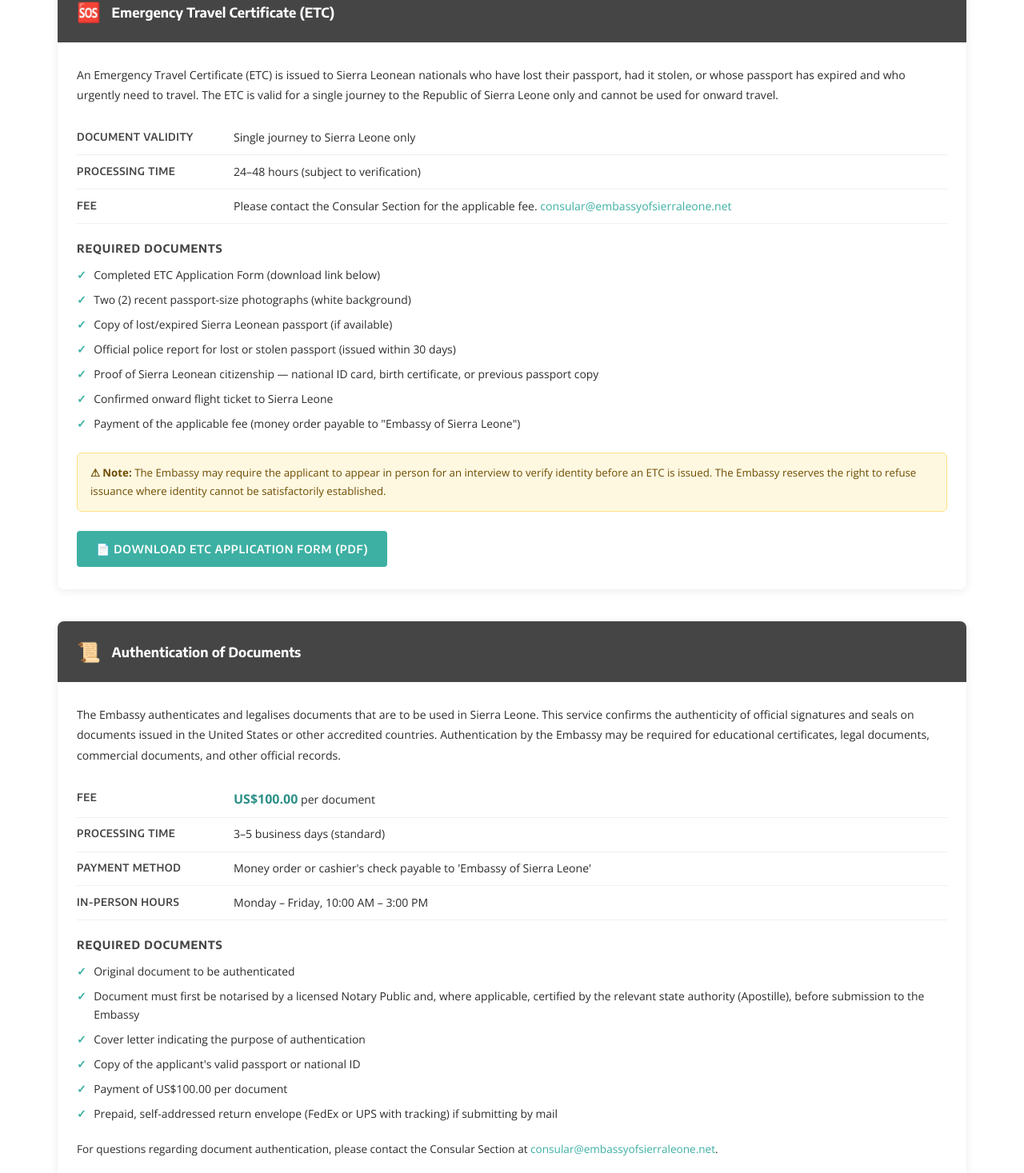
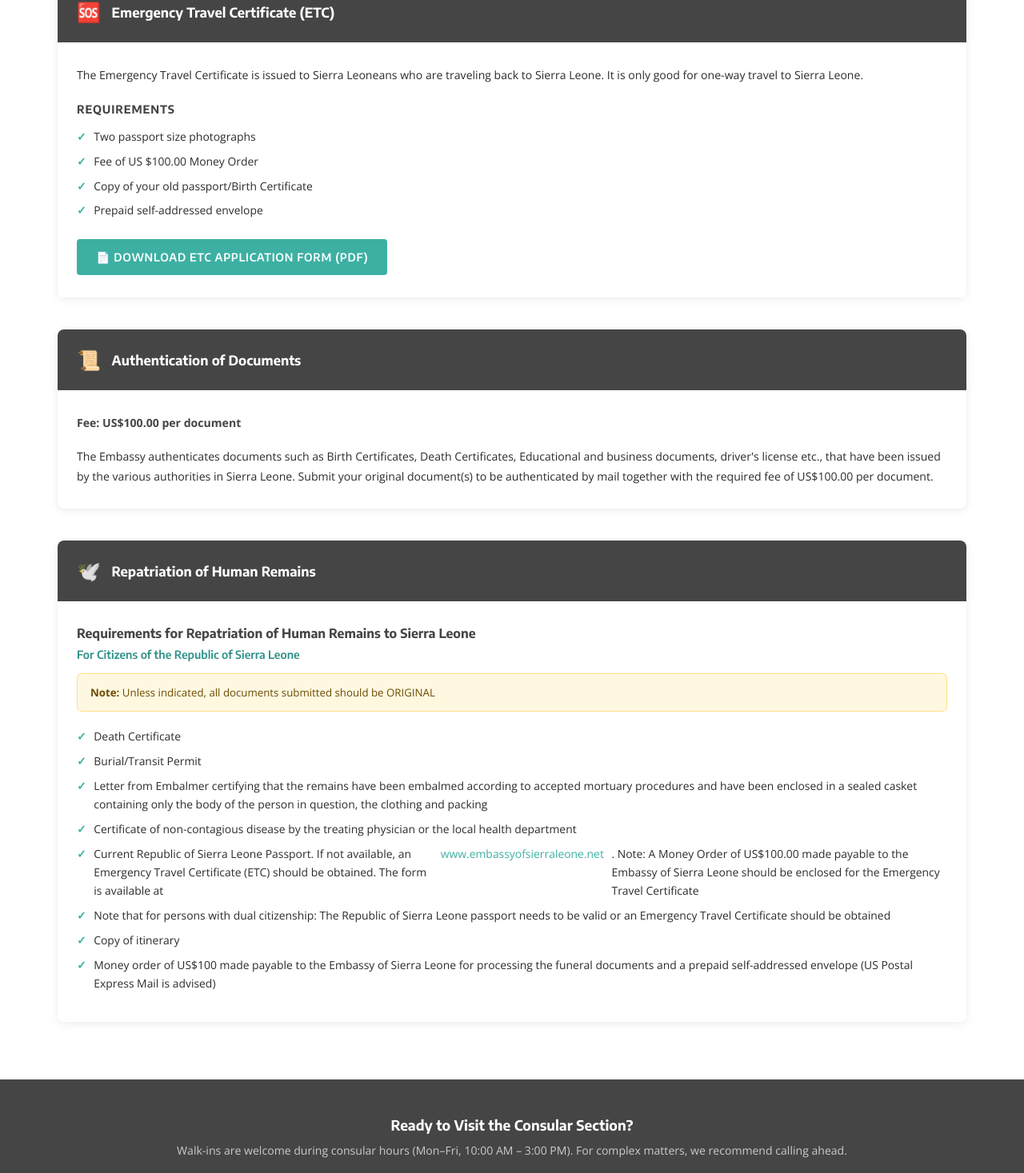
Before and after one commit to tokyozen/sierra-leone-embassy, a Next.js app: page /consular-services in a window 1280 px wide. Shown: the part 654-2121 px from the top of the page at 80% size. Built offline with nearby package versions, Linux system fonts and the light colour scheme.

Commit message:
Client updates: consular services, visa form download, department contacts, accredited countries, news blog image fix

```diff
--- a/src/app/consular-services/page.tsx
+++ b/src/app/consular-services/page.tsx
@@ -5,7 +5,7 @@ import PageHero from "@/components/PageHero";
 export const metadata: Metadata = {
   title: "Consular Services",
   description:
-    "Consular services offered by the Embassy of Sierra Leone — Emergency Travel Certificates, authentication of documents, and more.",
+    "Consular services offered by the Embassy of Sierra Leone — Emergency Travel Certificates, authentication of documents, repatriation of human remains, and more.",
 };
 
 const SectionCard = ({
@@ -51,33 +51,6 @@ const SectionCard = ({
   </div>
 );
 
-const InfoRow = ({ label, value }: { label: string; value: React.ReactNode }) => (
-  <div
-    style={{
-      display: "flex",
-      gap: "1rem",
-      padding: "0.6rem 0",
-      borderBottom: "1px solid #f0f0f0",
-      fontSize: "0.88rem",
-    }}
-  >
-    <span
-      style={{
-        flex: "0 0 180px",
-        fontFamily: "var(--font-heading)",
-        fontWeight: 600,
-        color: "var(--color-navy)",
-        fontSize: "0.82rem",
-        textTransform: "uppercase",
-        letterSpacing: "0.04em",
-      }}
-    >
-      {label}
-    </span>
-    <span style={{ color: "var(--color-text-mid)", lineHeight: 1.6 }}>{value}</span>
-  </div>
-);
-
 const CheckItem = ({ children }: { children: React.ReactNode }) => (
   <li
     style={{
@@ -118,61 +91,36 @@ export default function ConsularServicesPage() {
       <section style={{ padding: "4.5rem 0" }}>
         <div className="container-site" style={{ display: "flex", flexDirection: "column", gap: "2.5rem" }}>
 
-          {/* ── Emergency Travel Certificate ──────── */}
+          {/* ── Section A: Emergency Travel Certificate ── */}
           <SectionCard icon="🆘" title="Emergency Travel Certificate (ETC)">
             <p style={{ color: "var(--color-text-mid)", fontSize: "0.88rem", lineHeight: 1.8, marginBottom: "1.25rem" }}>
-              An Emergency Travel Certificate (ETC) is issued to Sierra Leonean nationals who have lost their passport,
-              had it stolen, or whose passport has expired and who urgently need to travel. The ETC is valid for a
-              single journey to the Republic of Sierra Leone only and cannot be used for onward travel.
+              The Emergency Travel Certificate is issued to Sierra Leoneans who are traveling back to Sierra Leone. It is
+              only good for one-way travel to Sierra Leone.
             </p>
 
-            <InfoRow label="Document Validity" value="Single journey to Sierra Leone only" />
-            <InfoRow label="Processing Time" value="24–48 hours (subject to verification)" />
-            <InfoRow
-              label="Fee"
-              value={
-                <span>
-                  Please contact the Consular Section for the applicable fee.{" "}
-                  <a href="mailto:consular@embassyofsierraleone.net" style={{ color: "var(--color-teal)" }}>
-                    consular@embassyofsierraleone.net
-                  </a>
-                </span>
-              }
-            />
-
-            <h3 style={{ fontFamily: "var(--font-heading)", fontWeight: 700, fontSize: "0.88rem", color: "var(--color-navy)", textTransform: "uppercase", letterSpacing: "0.06em", margin: "1.25rem 0 0.75rem" }}>
-              Required Documents
+            <h3
+              style={{
+                fontFamily: "var(--font-heading)",
+                fontWeight: 700,
+                fontSize: "0.88rem",
+                color: "var(--color-navy)",
+                textTransform: "uppercase",
+                letterSpacing: "0.06em",
+                margin: "1.25rem 0 0.75rem",
+              }}
+            >
+              Requirements
             </h3>
             <ul style={{ listStyle: "none", padding: 0, margin: 0 }}>
-              <CheckItem>Completed ETC Application Form (download link below)</CheckItem>
-              <CheckItem>Two (2) recent passport-size photographs (white background)</CheckItem>
-              <CheckItem>Copy of lost/expired Sierra Leonean passport (if available)</CheckItem>
-              <CheckItem>Official police report for lost or stolen passport (issued within 30 days)</CheckItem>
-              <CheckItem>Proof of Sierra Leonean citizenship — national ID card, birth certificate, or previous passport copy</CheckItem>
-              <CheckItem>Confirmed onward flight ticket to Sierra Leone</CheckItem>
-              <CheckItem>Payment of the applicable fee (money order payable to &quot;Embassy of Sierra Leone&quot;)</CheckItem>
+              <CheckItem>Two passport size photographs</CheckItem>
+              <CheckItem>Fee of US $100.00 Money Order</CheckItem>
+              <CheckItem>Copy of your old passport/Birth Certificate</CheckItem>
+              <CheckItem>Prepaid self-addressed envelope</CheckItem>
             </ul>
-
-            <div
-              style={{
-                marginTop: "1.5rem",
-                backgroundColor: "#fff8e1",
-                border: "1px solid #ffe082",
-                borderRadius: "0.375rem",
-                padding: "0.85rem 1rem",
-                fontSize: "0.83rem",
-                color: "#6d4c00",
-                lineHeight: 1.7,
-              }}
-            >
-              <strong>⚠ Note:</strong> The Embassy may require the applicant to appear in person for an interview to verify
-              identity before an ETC is issued. The Embassy reserves the right to refuse issuance where identity cannot be
-              satisfactorily established.
-            </div>
 
             <div style={{ marginTop: "1.5rem" }}>
               <a
-                href="/documents/ETC-Application-Form.pdf"
+                href="/documents/ETC_Form.pdf"
                 target="_blank"
                 rel="noopener noreferrer"
                 className="btn-primary"
@@ -183,105 +131,111 @@ export default function ConsularServicesPage() {
             </div>
           </SectionCard>
 
-          {/* ── Authentication of Documents ───────── */}
+          {/* ── Section B: Authentication of Documents ── */}
           <SectionCard icon="📜" title="Authentication of Documents">
-            <p style={{ color: "var(--color-text-mid)", fontSize: "0.88rem", lineHeight: 1.8, marginBottom: "1.25rem" }}>
-              The Embassy authenticates and legalises documents that are to be used in Sierra Leone. This service
-              confirms the authenticity of official signatures and seals on documents issued in the United States or
-              other accredited countries. Authentication by the Embassy may be required for educational certificates,
-              legal documents, commercial documents, and other official records.
+            <p style={{ color: "var(--color-text-mid)", fontSize: "0.88rem", lineHeight: 1.8, marginBottom: "1rem" }}>
+              <strong style={{ color: "var(--color-navy)" }}>Fee: US$100.00 per document</strong>
             </p>
-
-            <InfoRow
-              label="Fee"
-              value={
-                <span>
-                  <strong style={{ color: "var(--color-teal-dark)", fontSize: "1rem" }}>US$100.00</strong> per document
-                </span>
-              }
-            />
-            <InfoRow label="Processing Time" value="3–5 business days (standard)" />
-            <InfoRow label="Payment Method" value="Money order or cashier's check payable to 'Embassy of Sierra Leone'" />
-            <InfoRow label="In-Person Hours" value="Monday – Friday, 10:00 AM – 3:00 PM" />
-
-            <h3 style={{ fontFamily: "var(--font-heading)", fontWeight: 700, fontSize: "0.88rem", color: "var(--color-navy)", textTransform: "uppercase", letterSpacing: "0.06em", margin: "1.25rem 0 0.75rem" }}>
-              Required Documents
-            </h3>
-            <ul style={{ listStyle: "none", padding: 0, margin: 0 }}>
-              <CheckItem>Original document to be authenticated</CheckItem>
-              <CheckItem>
-                Document must first be notarised by a licensed Notary Public and, where applicable,
-                certified by the relevant state authority (Apostille), before submission to the Embassy
-              </CheckItem>
-              <CheckItem>Cover letter indicating the purpose of authentication</CheckItem>
-              <CheckItem>Copy of the applicant&apos;s valid passport or national ID</CheckItem>
-              <CheckItem>Payment of US$100.00 per document</CheckItem>
-              <CheckItem>Prepaid, self-addressed return envelope (FedEx or UPS with tracking) if submitting by mail</CheckItem>
-            </ul>
-
-            <p style={{ marginTop: "1.25rem", color: "var(--color-text-mid)", fontSize: "0.85rem", lineHeight: 1.7 }}>
-              For questions regarding document authentication, please contact the Consular Section at{" "}
-              <a href="mailto:consular@embassyofsierraleone.net" style={{ color: "var(--color-teal)" }}>
-                consular@embassyofsierraleone.net
-              </a>
-              .
+            <p style={{ color: "var(--color-text-mid)", fontSize: "0.88rem", lineHeight: 1.8 }}>
+              The Embassy authenticates documents such as Birth Certificates, Death Certificates, Educational and
+              business documents, driver&apos;s license etc., that have been issued by the various authorities in
+              Sierra Leone. Submit your original document(s) to be authenticated by mail together with the required
+              fee of US$100.00 per document.
             </p>
           </SectionCard>
 
-          {/* ── Passport Services ─────────────────── */}
-          <SectionCard icon="🛂" title="Sierra Leonean Passport Services">
-            <p style={{ color: "var(--color-text-mid)", fontSize: "0.88rem", lineHeight: 1.8, marginBottom: "1.25rem" }}>
-              The Embassy facilitates new passport applications, passport renewals, and amendments for Sierra Leonean
-              nationals residing in the United States and other accredited countries. All passport applications are
-              processed through the Government of Sierra Leone&apos;s central immigration authority.
+          {/* ── Section C: Repatriation of Human Remains ── */}
+          <SectionCard icon="🕊️" title="Repatriation of Human Remains">
+            <h3
+              style={{
+                fontFamily: "var(--font-heading)",
+                fontWeight: 700,
+                fontSize: "1rem",
+                color: "var(--color-navy)",
+                marginBottom: "0.25rem",
+              }}
+            >
+              Requirements for Repatriation of Human Remains to Sierra Leone
+            </h3>
+            <p
+              style={{
+                fontFamily: "var(--font-heading)",
+                fontWeight: 600,
+                fontSize: "0.88rem",
+                color: "var(--color-teal-dark)",
+                marginBottom: "0.75rem",
+              }}
+            >
+              For Citizens of the Republic of Sierra Leone
             </p>
-
-            <InfoRow label="New Passport" value="Application form, birth certificate, national ID, and 2 photographs required" />
-            <InfoRow label="Renewal" value="Expired or near-expiry passport, 2 photographs, and completed renewal form" />
-            <InfoRow label="Processing Time" value="Approximately 6–8 weeks (processed in Freetown)" />
-            <InfoRow label="Collection" value="Applicant must collect in person or provide a prepaid tracked return envelope" />
 
             <div
               style={{
-                marginTop: "1.5rem",
-                backgroundColor: "var(--color-teal-light)",
-                border: "1px solid var(--color-teal)",
+                backgroundColor: "#fff8e1",
+                border: "1px solid #ffe082",
                 borderRadius: "0.375rem",
-                padding: "0.85rem 1rem",
+                padding: "0.75rem 1rem",
                 fontSize: "0.83rem",
-                color: "var(--color-teal-dark)",
+                color: "#6d4c00",
+                marginBottom: "1.25rem",
                 lineHeight: 1.7,
               }}
             >
-              <strong>ℹ Information:</strong> Passport fees and forms are available at the Consular Section counter.
-              Contact the Embassy to confirm current requirements and fees before submitting your application.
+              <strong>Note:</strong> Unless indicated, all documents submitted should be ORIGINAL
             </div>
+
+            <ul style={{ listStyle: "none", padding: 0, margin: 0 }}>
+              <CheckItem>Death Certificate</CheckItem>
+              <CheckItem>Burial/Transit Permit</CheckItem>
+              <CheckItem>
+                Letter from Embalmer certifying that the remains have been embalmed according to accepted mortuary
+                procedures and have been enclosed in a sealed casket containing only the body of the person in
+                question, the clothing and packing
+              </CheckItem>
+              <CheckItem>
+                Certificate of non-contagious disease by the treating physician or the local health department
+              </CheckItem>
+              <CheckItem>
+                Current Republic of Sierra Leone Passport. If not available, an Emergency Travel Certificate (ETC)
+                should be obtained. The form is available at{" "}
+                <a
+                  href="https://www.embassyofsierraleone.net"
+                  target="_blank"
+                  rel="noopener noreferrer"
+                  style={{ color: "var(--color-teal)" }}
+                >
+                  www.embassyofsierraleone.net
+                </a>
+                . Note: A Money Order of US$100.00 made payable to the Embassy of Sierra Leone should be enclosed
+                for the Emergency Travel Certificate
+              </CheckItem>
+              <CheckItem>
+                Note that for persons with dual citizenship: The Republic of Sierra Leone passport needs to be
+                valid or an Emergency Travel Certificate should be obtained
+              </CheckItem>
+              <CheckItem>Copy of itinerary</CheckItem>
+              <CheckItem>
+                Money order of US$100 made payable to the Embassy of Sierra Leone for processing the funeral
+                documents and a prepaid self-addressed envelope (US Postal Express Mail is advised)
+              </CheckItem>
+            </ul>
           </SectionCard>
 
-          {/* ── Notarial Services ─────────────────── */}
-          <SectionCard icon="✍️" title="Notarial & Civil Registration Services">
-            <p style={{ color: "var(--color-text-mid)", fontSize: "0.88rem", lineHeight: 1.8, marginBottom: "1rem" }}>
-              The Embassy provides a range of notarial and civil registration services including:
-            </p>
-            <ul style={{ listStyle: "none", padding: 0, margin: 0 }}>
-              <CheckItem>Certification and witnessing of signatures on official documents</CheckItem>
-              <CheckItem>Registration of births of Sierra Leonean nationals born abroad</CheckItem>
-              <CheckItem>Registration of marriages and deaths occurring abroad (where applicable)</CheckItem>
-              <CheckItem>Preparation of affidavits for use in Sierra Leone</CheckItem>
-              <CheckItem>Issuance of letters of nationality or citizenship verification</CheckItem>
-              <CheckItem>Legalisation of power of attorney documents for use in Sierra Leone</CheckItem>
-            </ul>
-            <p style={{ marginTop: "1rem", color: "var(--color-text-mid)", fontSize: "0.85rem", lineHeight: 1.7 }}>
-              Fees vary by service type. Please contact the Consular Section for specific requirements and applicable fees.
-            </p>
-          </SectionCard>
         </div>
       </section>
 
-      {/* ── Book Appointment CTA ──────────────────── */}
+      {/* ── Contact CTA ──────────────────────────── */}
       <section style={{ backgroundColor: "var(--color-navy)", padding: "2.75rem 0" }}>
         <div className="container-site" style={{ textAlign: "center" }}>
-          <h3 style={{ fontFamily: "var(--font-heading)", fontWeight: 700, fontSize: "1.1rem", color: "white", marginBottom: "0.5rem" }}>
+          <h3
+            style={{
+              fontFamily: "var(--font-heading)",
+              fontWeight: 700,
+              fontSize: "1.1rem",
+              color: "white",
+              marginBottom: "0.5rem",
+            }}
+          >
             Ready to Visit the Consular Section?
           </h3>
           <p style={{ color: "rgba(255,255,255,0.72)", fontSize: "0.88rem", marginBottom: "1.25rem" }}>
--- a/src/app/page.tsx
+++ b/src/app/page.tsx
@@ -45,7 +45,6 @@ const accreditedCountries = [
   "Jamaica",
   "Trinidad & Tobago",
   "The Bahamas",
-  "Barbados",
   "Guyana",
   "Suriname",
 ];
--- a/src/app/visa-services/page.tsx
+++ b/src/app/visa-services/page.tsx
@@ -99,13 +99,13 @@ export default function VisaServicesPage() {
             📄 Download the Sierra Leone Visa Application Form
           </p>
           <a
-            href="https://drive.google.com/drive/folders/embassy-visa-forms"
+            href="/documents/visa-application-form-2017.pdf"
             target="_blank"
             rel="noopener noreferrer"
             className="btn-primary"
             style={{ whiteSpace: "nowrap" }}
           >
-            Open Application Form (Google Drive)
+            Download Application Form (PDF)
           </a>
         </div>
       </section>
```
Also changed, not shown: src/app/news-blog/page.tsx (+7 -7 lines), src/app/the-embassy/page.tsx (+13 -4 lines).
